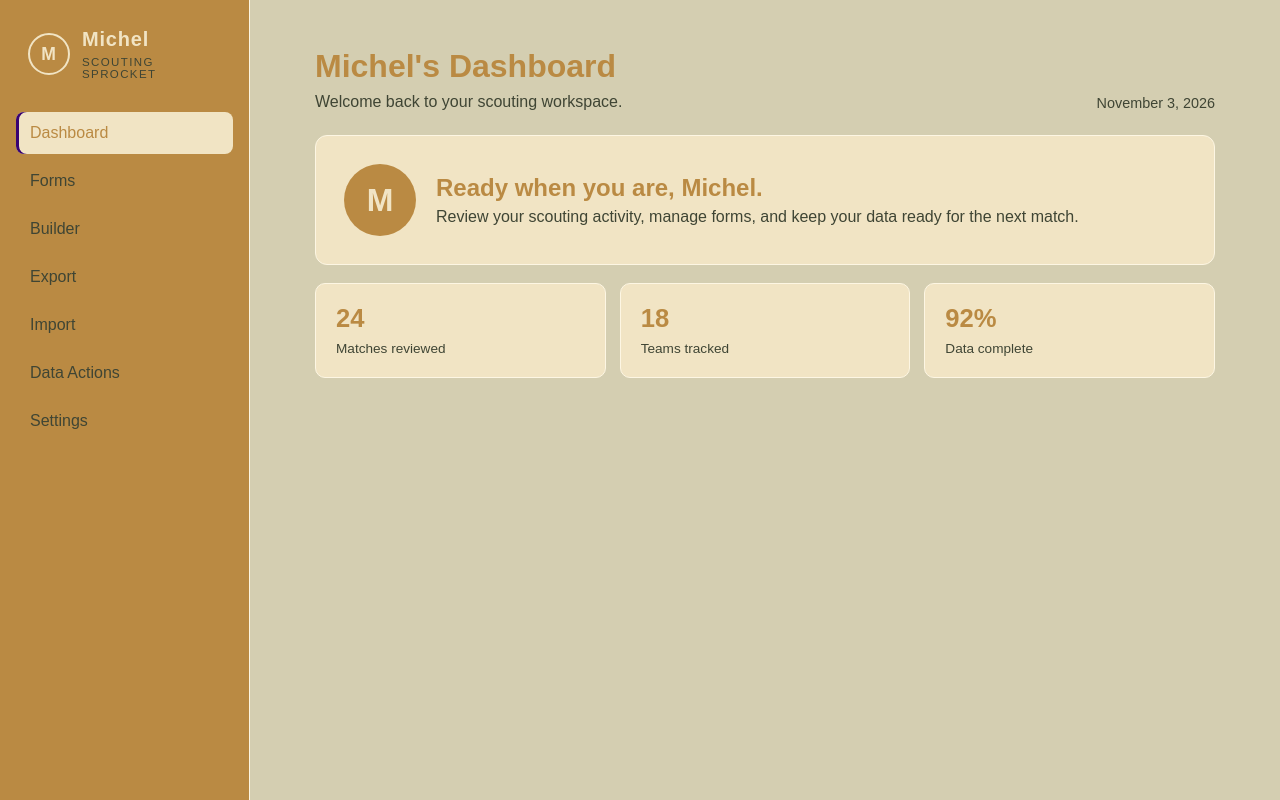
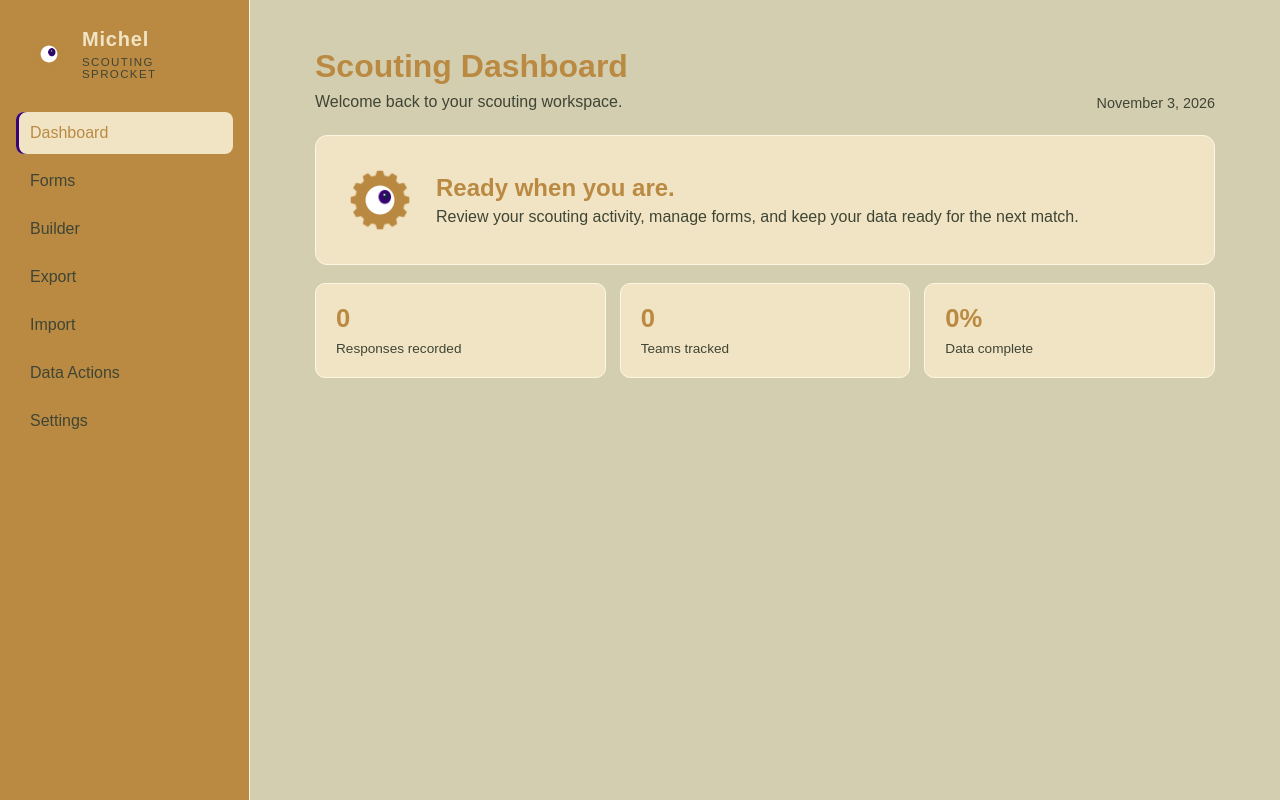
Before and after one commit to 8BitAdam/ScoutingSprocket, a plain HTML site: page index.html in a window 1280 px wide. Drawn offline with Linux system fonts and the light colour scheme.

Commit message:
HTML update

```diff
--- a/index.html
+++ b/index.html
@@ -56,14 +56,11 @@
         }
 
         .brand-mark {
-            display: grid;
+            display: block;
             width: 42px;
             height: 42px;
             flex-shrink: 0;
-            place-items: center;
-            border: 2px solid var(--surface);
-            border-radius: 50%;
-            font-size: 1.1rem;
+            object-fit: contain;
         }
 
         .brand-copy {
@@ -152,16 +149,11 @@
         }
 
         .welcome-mark {
-            display: grid;
+            display: block;
             width: 72px;
             height: 72px;
             flex-shrink: 0;
-            place-items: center;
-            border-radius: 50%;
-            background: var(--sidebar);
-            color: var(--surface);
-            font-size: 2rem;
-            font-weight: 700;
+            object-fit: contain;
         }
 
         .welcome-panel h2 {
@@ -249,7 +241,7 @@
     <div class="layout">
         <aside class="sidebar">
             <a class="brand" href="./">
-                <span class="brand-mark" aria-hidden="true">M</span>
+                <img class="brand-mark" src="./assets/img/Michael.png" alt="Michel mascot">
                 <span class="brand-copy">
                     Michel
                     <span>Scouting Sprocket</span>
@@ -301,27 +293,81 @@
             <div class="dashboard">
                 <header class="dashboard-header">
                     <div>
-                        <h1>Michel's Dashboard</h1>
+                        <h1>Scouting Dashboard</h1>
                         <p>Welcome back to your scouting workspace.</p>
                     </div>
-                    <span class="dashboard-date">November 3, 2026</span>
+                    <span id="dashboard-date" class="dashboard-date"></span>
                 </header>
 
                 <section class="welcome-panel" aria-labelledby="welcome-title">
-                    <div class="welcome-mark" aria-hidden="true">M</div>
+                    <img class="welcome-mark" src="./assets/img/Michael.png" alt="Michel mascot">
                     <div>
-                        <h2 id="welcome-title">Ready when you are, Michel.</h2>
+                        <h2 id="welcome-title">Ready when you are.</h2>
                         <p>Review your scouting activity, manage forms, and keep your data ready for the next match.</p>
                     </div>
                 </section>
 
                 <section class="summary-grid" aria-label="Dashboard summary">
-                    <div class="summary-item"><strong>24</strong><span>Matches reviewed</span></div>
-                    <div class="summary-item"><strong>18</strong><span>Teams tracked</span></div>
-                    <div class="summary-item"><strong>92%</strong><span>Data complete</span></div>
+                    <div class="summary-item"><strong id="response-count">0</strong><span>Responses recorded</span></div>
+                    <div class="summary-item"><strong id="team-count">0</strong><span>Teams tracked</span></div>
+                    <div class="summary-item"><strong id="completion-rate">0%</strong><span>Data complete</span></div>
                 </section>
             </div>
         </main>
     </div>
+    <script src="./app-storage.js"></script>
+    <script>
+        const dashboardDate = document.getElementById("dashboard-date");
+        const responseCount = document.getElementById("response-count");
+        const teamCount = document.getElementById("team-count");
+        const completionRate = document.getElementById("completion-rate");
+
+        dashboardDate.textContent = new Intl.DateTimeFormat(undefined, {
+            year: "numeric",
+            month: "long",
+            day: "numeric"
+        }).format(new Date());
+
+        const hasAnswer = value => {
+            if (Array.isArray(value)) return value.some(hasAnswer);
+            if (value && typeof value === "object") return Object.values(value).some(hasAnswer);
+            return value !== undefined && value !== null && String(value).trim() !== "";
+        };
+
+        try {
+            const token = SprocketStorage.readToken();
+            const responses = Array.isArray(token.responses) ? token.responses : [];
+            const elements = Array.isArray(token.sections)
+                ? token.sections.flatMap(section => Array.isArray(section.elements) ? section.elements : [])
+                : [];
+            const teamIndexes = elements
+                .map((element, index) => /team/i.test(element.prompt || "") ? index : -1)
+                .filter(index => index >= 0);
+            const teams = new Set();
+
+            responses.forEach(record => {
+                const values = record && record.values && typeof record.values === "object" ? record.values : {};
+                teamIndexes.forEach(index => {
+                    const value = values[index];
+                    if (Array.isArray(value)) value.filter(hasAnswer).forEach(item => teams.add(String(item).trim()));
+                    else if (hasAnswer(value)) teams.add(String(value).trim());
+                });
+            });
+
+            const totalFields = responses.length * elements.length;
+            const answeredFields = responses.reduce((total, record) => {
+                const values = record && record.values && typeof record.values === "object" ? record.values : {};
+                return total + elements.reduce((count, _, index) => count + (hasAnswer(values[index]) ? 1 : 0), 0);
+            }, 0);
+
+            responseCount.textContent = responses.length;
+            teamCount.textContent = teams.size;
+            completionRate.textContent = `${totalFields ? Math.round((answeredFields / totalFields) * 100) : 0}%`;
+        } catch {
+            responseCount.textContent = "0";
+            teamCount.textContent = "0";
+            completionRate.textContent = "0%";
+        }
+    </script>
 </body>
 </html>
```
